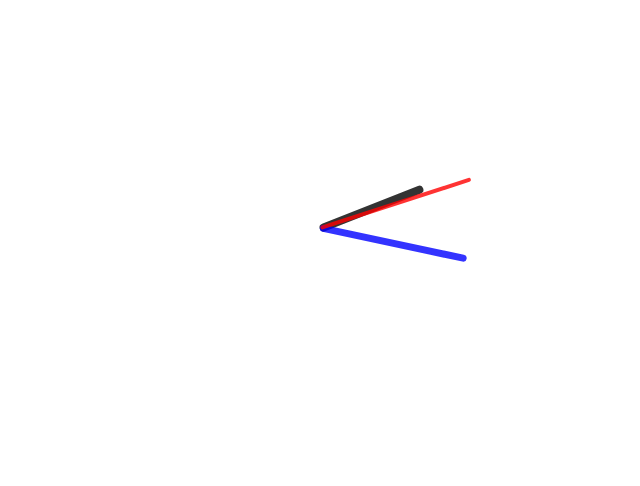
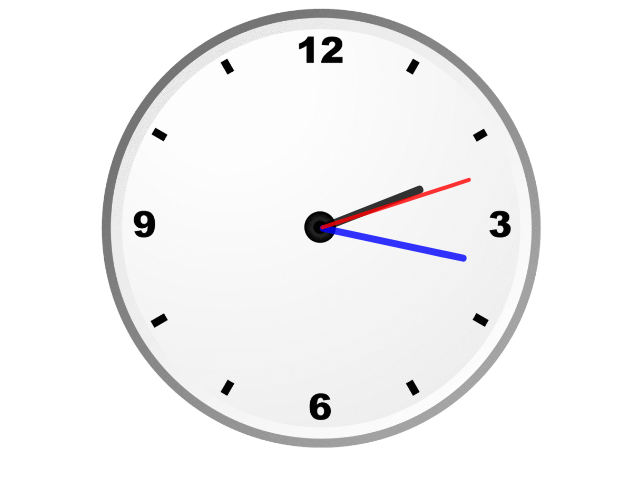
Before and after one commit to witcher077/Analog_clock, a plain HTML site: page index.html in a window 1280 px wide. Shown: the whole page, without its empty margins (319-959 px from the left). Drawn offline with Linux system fonts and the light colour scheme.

Commit message:
Update styl.css

```diff
--- a/styl.css
+++ b/styl.css
@@ -5,7 +5,7 @@
         width: 40vw;
         height: 440px;
         width: 440px;
-        background: url(img/clock.png) no-repeat;
+        background: url(clock.png) no-repeat;
         background-size: 100%;
     }
 
```
